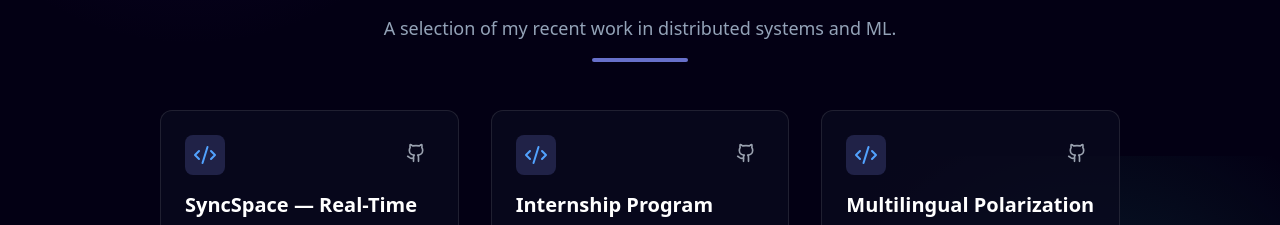
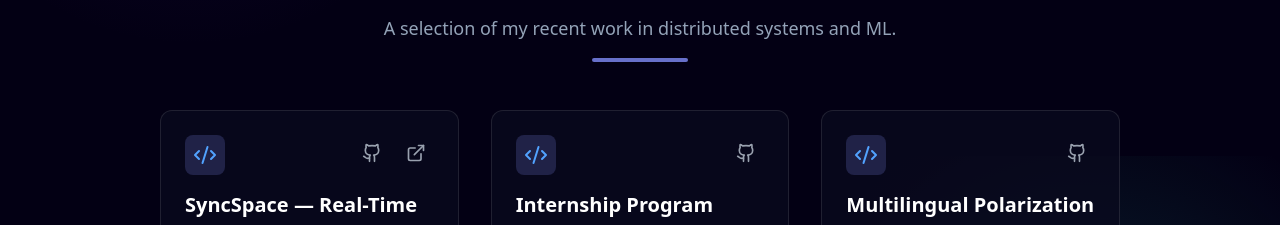
Before and after one commit to Kamal-Poshala/portfolio, a Next.js app: page / in a window 1280 px wide. Shown: the part 3044-3269 px from the top of the page. Built offline with nearby package versions, Linux system fonts and the light colour scheme.

Commit message:
feat: add demo link for SyncSpace and ExternalLink icon to projects

```diff
--- a/src/components/Projects.tsx
+++ b/src/components/Projects.tsx
@@ -1,7 +1,7 @@
 "use client";
 
 import { projects } from "@/data/projects";
-import { Github, Code2 } from "lucide-react";
+import { Github, Code2, ExternalLink } from "lucide-react";
 import { motion } from "framer-motion";
 
 export default function Projects() {
@@ -31,6 +31,17 @@ export default function Projects() {
                                         title="View Code"
                                     >
                                         <Github className="w-5 h-5" />
+                                    </a>
+                                )}
+                                {project.demoLink && (
+                                    <a
+                                        href={project.demoLink}
+                                        target="_blank"
+                                        rel="noopener noreferrer"
+                                        className="p-2 text-gray-400 hover:text-white hover:bg-white/10 rounded-lg transition-colors"
+                                        title="View Live Demo"
+                                    >
+                                        <ExternalLink className="w-5 h-5" />
                                     </a>
                                 )}
                             </div>
--- a/src/data/projects.ts
+++ b/src/data/projects.ts
@@ -6,6 +6,7 @@ export const projects = [
       "Built a premium real-time collaboration platform enabling multiple users to edit documents, chat, and manage projects with live presence tracking. Features JWT-based security, modular socket logic, and throttled MongoDB persistence.",
     tech: ["React", "Node.js", "Socket.IO", "Tiptap", "MongoDB", "Tailwind"],
     repoLink: "https://github.com/Kamal-Poshala/syncspace",
+    demoLink: "https://syncspace-frontend-six.vercel.app/",
   },
   {
     title: "Internship Program Management System (IPMS)",
```
